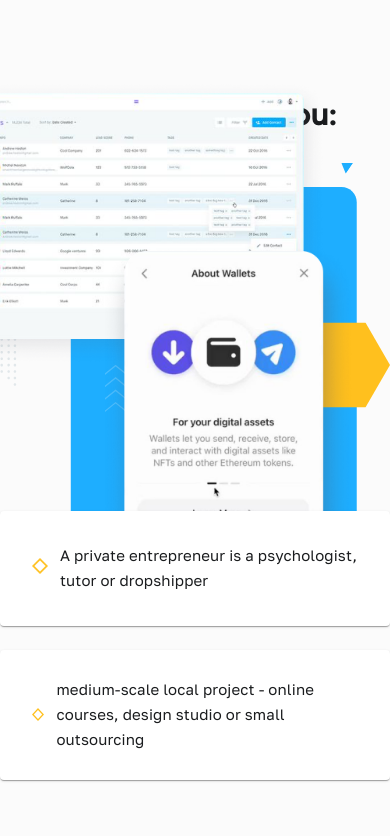
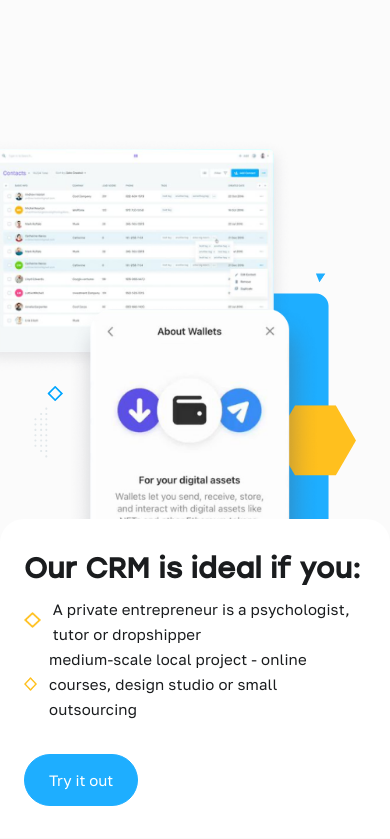
Before and after one commit to VilnaCRM-Org/user-service, a Next.js app: page / in a window 390 px wide. Shown: the part 3760-4599 px from the top of the page. Built offline with nearby package versions, Linux system fonts and the light colour scheme.

Commit message:
feat(#5): fix padding (left and right) in ForWhoSection.tsx

```diff
--- a/src/features/landing/components/ForWhoSection/ForWhoImagesContent/ForWhoImagesContent.tsx
+++ b/src/features/landing/components/ForWhoSection/ForWhoImagesContent/ForWhoImagesContent.tsx
@@ -2,6 +2,7 @@ import { Grid, Box } from '@mui/material';
 import {
   ForWhoMainBackgroundSvg,
 } from '@/features/landing/components/ForWhoSection/ForWhoMainBackgroundSvg/ForWhoMainBackgroundSvg';
+import { useScreenSize } from '@/features/landing/hooks/useScreenSize/useScreenSize';
 
 const styles = {
   container: {
@@ -18,6 +19,8 @@ const styles = {
     position: 'absolute',
     top: 0,
     zIndex: 750,
+    paddingTop: '58px',
+
   },
   mainImageBox: {
     position: 'absolute',
@@ -49,7 +52,7 @@ export function ForWhoImagesContent({
   secondaryImageTitle: string;
 }) {
   return (
-    <Grid item md={6} sx={{ ...styles.container }}>
+    <Grid item xs={12} md={6} sx={{ ...styles.container }}>
       {/* Main Background SVG */}
       <Box sx={{ ...styles.mainBackgroundSvgBox }}>
         <ForWhoMainBackgroundSvg />
--- a/src/features/landing/components/ForWhoSection/ForWhoMainTextsContent/ForWhoMainTextsContent.tsx
+++ b/src/features/landing/components/ForWhoSection/ForWhoMainTextsContent/ForWhoMainTextsContent.tsx
@@ -2,6 +2,7 @@ import { useTranslation } from 'react-i18next';
 import { Grid, Typography } from '@mui/material';
 
 import { Button } from '@/components/ui/Button/Button';
+import { useScreenSize } from '@/features/landing/hooks/useScreenSize/useScreenSize';
 
 const styles = {
   mainGridContainer: {
@@ -34,14 +35,15 @@ export function ForWhoMainTextsContent({ onTryItOutButtonClick }: {
   onTryItOutButtonClick: () => void;
 }) {
   const { t } = useTranslation();
+  const { isSmallest, isMobile } = useScreenSize();
 
   return (
-    <Grid item container md={6} sx={{ ...styles.mainGridContainer }}>
+    <Grid item container xs={12} md={6} sx={{ ...styles.mainGridContainer }}>
 
       {/* Top Content */}
       <Grid item>
-        <Typography variant={'h2'} component={'h2'} sx={{ ...styles.mainHeading }} >
-          { t('For who')}
+        <Typography variant={'h2'} component={'h2'} sx={{ ...styles.mainHeading }}>
+          {t('For who')}
         </Typography>
 
         <Typography variant={'body1'} component={'p'}
@@ -49,13 +51,16 @@ export function ForWhoMainTextsContent({ onTryItOutButtonClick }: {
           {t('We created Vilna, focusing on the specifics of the service business,\n' +
             'which is not suitable for ordinary e-commerce templates')}
         </Typography>
+        {(isMobile || isSmallest) ? null : (
           <Button customVariant={'light-blue'}
                   buttonSize={'big'}
                   style={{ marginTop: '24px' }}
                   onClick={onTryItOutButtonClick}>{t('Try it out')}</Button>
+        )}
       </Grid>
 
       {/* Bottom content */}
+      {(isMobile || isSmallest) ? null : (
         <Grid item>
           <Typography variant={'h4'} component={'h4'}
                       sx={{
@@ -64,6 +69,7 @@ export function ForWhoMainTextsContent({ onTryItOutButtonClick }: {
             {t('Our CRM is ideal if you:')}
           </Typography>
         </Grid>
+      )}
     </Grid>
   );
 }
--- a/src/features/landing/components/ForWhoSection/ForWhoSection/ForWhoSection.tsx
+++ b/src/features/landing/components/ForWhoSection/ForWhoSection/ForWhoSection.tsx
@@ -12,6 +12,11 @@ import {
 import {
   ForWhoSectionCardItem,
 } from '@/features/landing/components/ForWhoSection/ForWhoSectionCardItem/ForWhoSectionCardItem';
+import {
+  ForWhoSectionCards,
+} from '@/features/landing/components/ForWhoSection/ForWhoSectionCards/ForWhoSectionCards';
+import { ForWhoSectionCardsMobile } from '../ForWhoSectionCardsMobile/ForWhoSectionCardsMobile';
+import { useScreenSize } from '@/features/landing/hooks/useScreenSize/useScreenSize';
 
 const images = {
   mainImage: {
@@ -45,7 +50,7 @@ const styles = {
     padding: '56px 0 206px 0',
     backgroundColor: '#FBFBFB',
   },
-  mainContainer: {
+  secondaryBoxContainer: {
     maxWidth: '1192px',
     margin: '0 auto',
     height: '100%',
@@ -54,11 +59,16 @@ const styles = {
   mainGrid: {
     height: '100%',
     width: '100%',
+    padding: '58px 34px 0 34px',
+    display: 'flex',
+    justifyContent: 'center',
   },
 };
 
+// TODO: Remove Padding 16px Left and Right on mobile devices or lower, basically override Container's default styles
 export function ForWhoSection() {
   const [cardItems, setCardItems] = useState(CARD_ITEMS);
+  const { isSmallest, isMobile } = useScreenSize();
   const handleTryItOutButtonClick = () => {
     scrollToRegistrationSection();
   };
@@ -73,7 +83,7 @@ export function ForWhoSection() {
   return (
     <Box
       sx={{ ...styles.mainBox }}>
-      <Container sx={{ ...styles.mainContainer }}>
+      <Box sx={{ ...styles.secondaryBoxContainer }}>
         <Grid container sx={{ ...styles.mainGrid }}>
           {/* Main Texts (Top and Bottom) */}
           <ForWhoMainTextsContent onTryItOutButtonClick={handleTryItOutButtonClick} />
@@ -85,15 +95,11 @@ export function ForWhoSection() {
             secondaryImageTitle={images.secondaryImage.title}
             secondaryImageSrc={images.secondaryImage.src} />
         </Grid>
-        <Grid container alignItems={'stretch'} spacing={3}
-              sx={{
-                position: 'absolute',
-                bottom: '-150px',
-                zIndex: 900,
-              }}>
-          {[...cardItemsJSX]}
-        </Grid>
-      </Container>
+
+        {/* Card Items */}
+        {(isMobile || isSmallest) ? <ForWhoSectionCardsMobile cardItemsJSX={cardItemsJSX} /> :
+          <ForWhoSectionCards cardItemsJSX={cardItemsJSX} />}
+      </Box>
     </Box>
   );
 }
--- a/src/features/landing/components/ForWhoSection/ForWhoSectionCardItem/ForWhoSectionCardItem.tsx
+++ b/src/features/landing/components/ForWhoSection/ForWhoSectionCardItem/ForWhoSectionCardItem.tsx
@@ -1,5 +1,6 @@
 import { useTranslation } from 'react-i18next';
 import { Card, Grid, Paper, Typography } from '@mui/material';
+import { useScreenSize } from '@/features/landing/hooks/useScreenSize/useScreenSize';
 
 interface IForWhoSectionCardItemProps {
   imageSrc: string;
@@ -22,6 +23,7 @@ const style = {
     alignItems: 'center',
     gap: '12px',
     minHeight: '115px',
+    boxShadow: '0px 8px 27px 0px rgba(49, 59, 67, 0.14)',
   },
 };
 
@@ -30,11 +32,17 @@ export function ForWhoSectionCardItem({
                                         imageAltText,
                                         text,
                                       }: IForWhoSectionCardItemProps) {
+  const { isMobile, isSmallest } = useScreenSize();
   const { t } = useTranslation();
 
   return (
     <Grid item md={6} xs={12} sx={{ alignSelf: 'stretch' }}>
-      <Card sx={{ ...style.card }}>
+      <Card sx={{
+        ...style.card,
+        boxShadow: (isMobile || isSmallest) ? 'none' : '0px 8px 27px 0px rgba(49, 59, 67, 0.14)',
+        padding: (isMobile || isSmallest) ? '0' : '27px 32px 28px 32px',
+        minHeight: (isMobile || isSmallest) ? 'max-content': '115px',
+      }}>
         <Paper elevation={0}>
           <img src={imageSrc} alt={imageAltText} style={{ width: '100%', height: '100%' }} />
         </Paper>
--- /dev/null
+++ b/src/features/landing/components/ForWhoSection/ForWhoSectionCards/ForWhoSectionCards.tsx
@@ -0,0 +1,18 @@
+import React from 'react';
+import { Grid } from '@mui/material';
+
+export function ForWhoSectionCards({ cardItemsJSX }: { cardItemsJSX: React.ReactNode; }) {
+  return (
+    <Grid container
+          alignItems={'stretch'}
+          spacing={3}
+          sx={{
+            position: 'absolute',
+            bottom: '-150px',
+            zIndex: 900,
+            padding: '0 34px',
+          }}>
+      {cardItemsJSX}
+    </Grid>
+  );
+}
--- /dev/null
+++ b/src/features/landing/components/ForWhoSection/ForWhoSectionCardsMobile/ForWhoSectionCardsMobile.tsx
@@ -0,0 +1,66 @@
+import React from 'react';
+import { Box, Grid, Typography } from '@mui/material';
+import { useTranslation } from 'react-i18next';
+import { Button } from '@/components/ui/Button/Button';
+import {
+  scrollToRegistrationSection,
+} from '@/features/landing/utils/helpers/scrollToRegistrationSection';
+
+interface IForWhoSectionCardsMobileProps {
+  cardItemsJSX: React.ReactNode;
+}
+
+const styles = {
+  mainBox: {
+    position: 'absolute',
+    bottom: '-150px',
+    zIndex: 900,
+  },
+  mainGrid: {
+    borderTopLeftRadius: '24px',
+    borderTopRightRadius: '24px',
+    backgroundColor: '#fff',
+    padding: '32px 24px 32px 24px',
+  },
+  heading: {
+    maxWidth: '374px',
+    width: '100%',
+    color: '#1A1C1E',
+    fontFamily: 'Stolz-Regular, sans-serif',
+    fontSize: '28px',
+    fontStyle: 'normal',
+    fontWeight: 700,
+    lineHeight: 'normal',
+    marginBottom: '12px',
+  },
+};
+
+export function ForWhoSectionCardsMobile({ cardItemsJSX }: IForWhoSectionCardsMobileProps) {
+  const { t } = useTranslation();
+
+  return (
+    <Box sx={{
+      ...styles.mainBox,
+    }}>
+      <Grid item sx={{
+        ...styles.mainGrid,
+      }}>
+        <Typography variant={'h4'} component={'h4'}
+                    sx={{
+                      ...styles.heading,
+                    }}>
+          {t('Our CRM is ideal if you:')}
+        </Typography>
+
+        <Box sx={{ marginBottom: '32px' }}>{cardItemsJSX}</Box>
+
+        <Box sx={{ display: 'flex', justifyContent: 'flex-start' }}>
+          <Button customVariant={'light-blue'} onClick={scrollToRegistrationSection}
+                  buttonSize={'medium'}>
+            {t('Try it out')}
+          </Button>
+        </Box>
+      </Grid>
+    </Box>
+  );
+}
```
Lines whose indentation alone changed are shown as unchanged.
